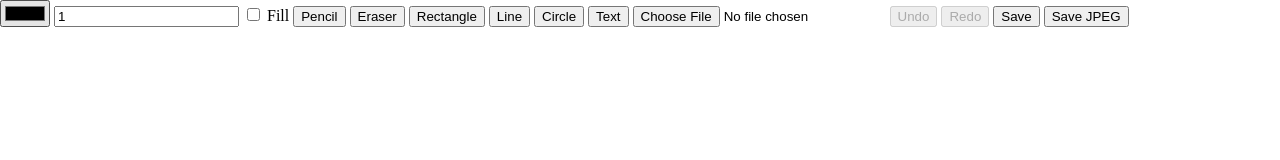
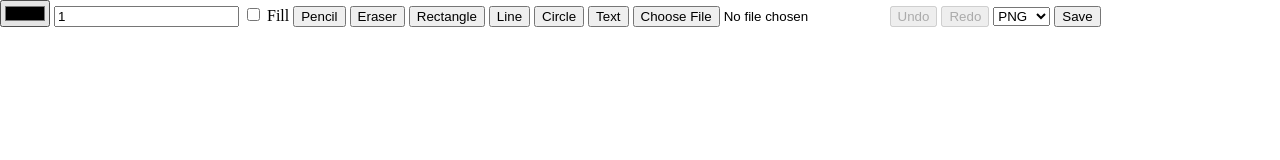
Before and after one commit to Alex-Unnippillil/static-photoshop-clone, a website: page index.html in a window 1280 px wide. Drawn offline with Linux system fonts and the light colour scheme.

Commit message:
Add format select dropdown for saving

```diff
--- a/index.html
+++ b/index.html
@@ -23,8 +23,11 @@
       <input type="file" id="imageLoader" accept="image/*" />
       <button id="undo" disabled>Undo</button>
       <button id="redo" disabled>Redo</button>
+      <select id="formatSelect">
+        <option value="png">PNG</option>
+        <option value="jpeg">JPEG</option>
+      </select>
       <button id="save">Save</button>
-      <button id="saveJpeg">Save JPEG</button>
     </div>
     <canvas id="canvas" width="800" height="600"></canvas>
     <script type="module" src="dist/index.js"></script>
```
